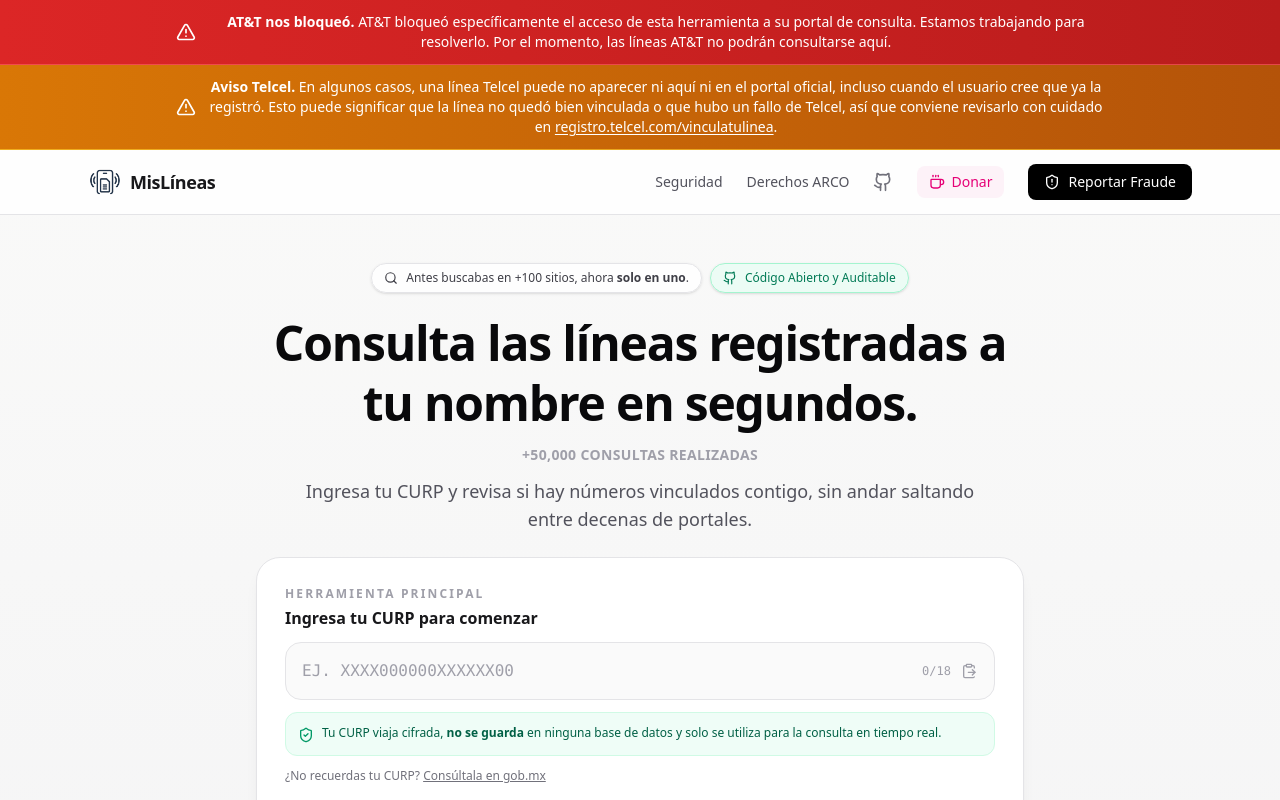
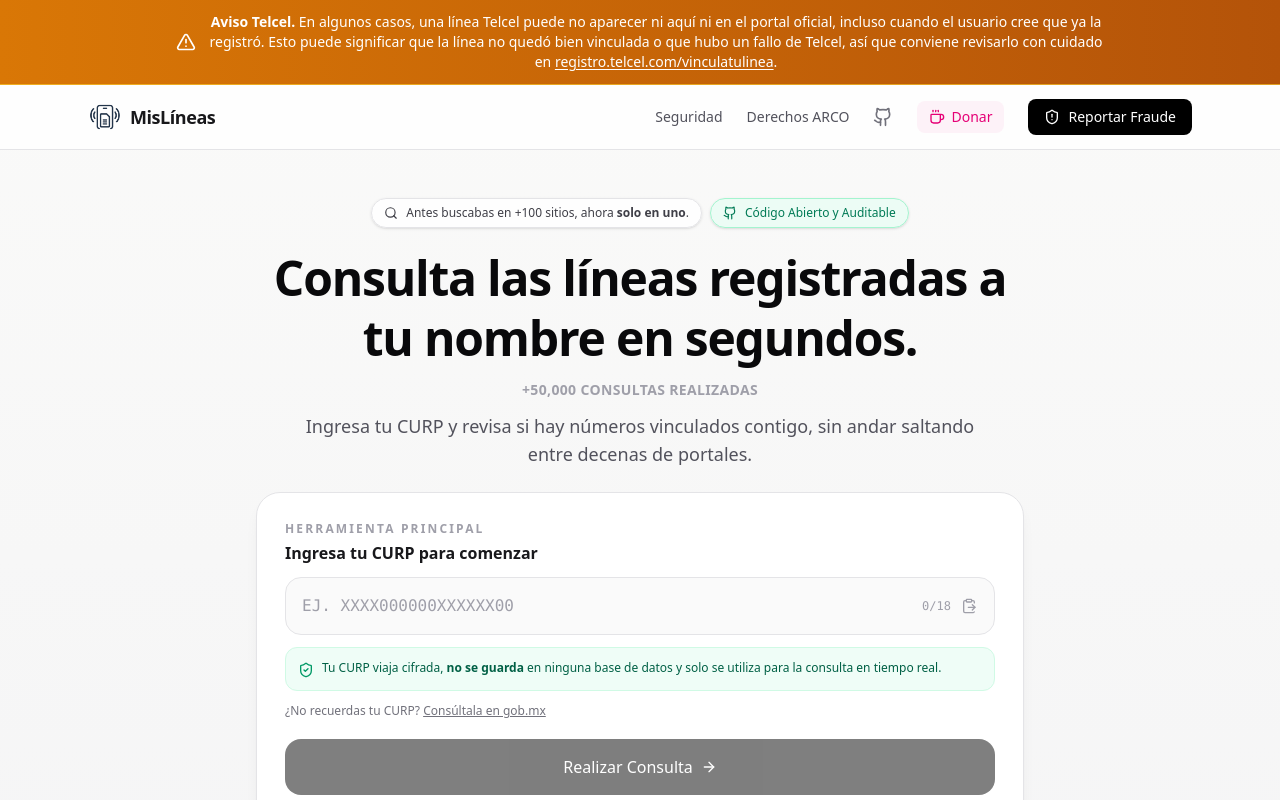
Before and after one commit to CarlosNunezMX/MisLineas, a Next.js app: page / in a window 1280 px wide. Shown: the top 800 px of the page. Built offline with nearby package versions, Linux system fonts and the light colour scheme.

Commit message:
fix: remove AT&T block banner, issue resolved

```diff
--- a/src/app/page.tsx
+++ b/src/app/page.tsx
@@ -54,15 +54,7 @@
 
   return (
     <div className="min-h-screen bg-[linear-gradient(180deg,#fafaf9_0%,#f4f4f5_40%,#ffffff_100%)] font-sans text-zinc-900 selection:bg-zinc-900 selection:text-white">
-      <div className="flex items-center justify-center gap-3 border-b border-red-400/60 bg-[linear-gradient(90deg,#dc2626_0%,#b91c1c_100%)] px-4 py-3 text-sm text-white">
-        <AlertTriangle className="w-5 h-5 shrink-0" />
-        <p className="text-center max-w-4xl font-medium">
-          <strong>AT&amp;T nos bloqueó.</strong> AT&amp;T bloqueó específicamente
-          el acceso de esta herramienta a su portal de consulta. Estamos
-          trabajando para resolverlo. Por el momento, las líneas AT&amp;T no
-          podrán consultarse aquí.
-        </p>
-      </div>
+
       <div className="flex items-center justify-center gap-3 border-b border-amber-300/60 bg-[linear-gradient(90deg,#d97706_0%,#b45309_100%)] px-4 py-3 text-sm text-white">
         <AlertTriangle className="w-5 h-5 shrink-0" />
         <p className="text-center max-w-4xl font-medium">
```
